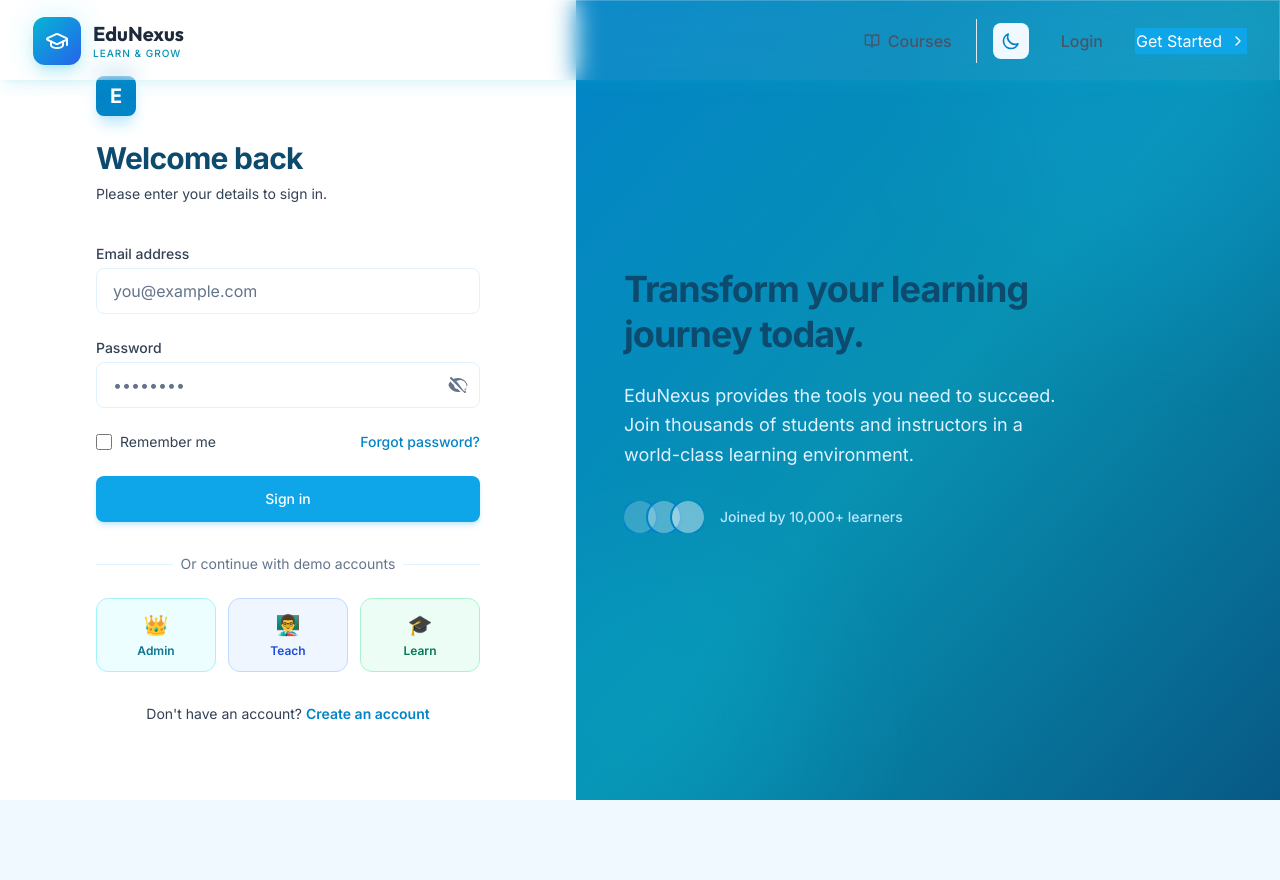
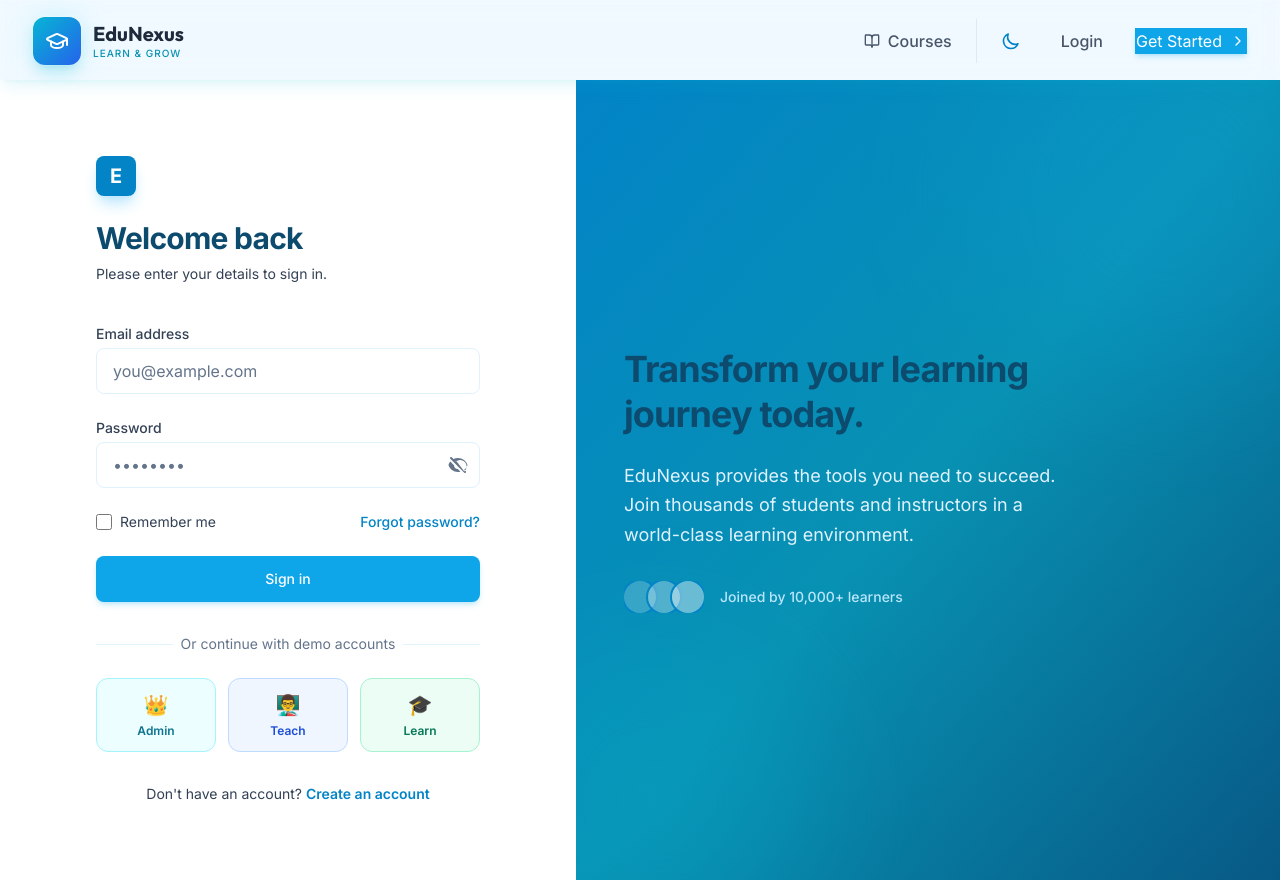
Before and after one commit to JAGADISHSUNILPEDNEKAR/edunexus, a React (Vite) app in the folder client/: page /login in a window 1280 px wide. Before the commit the page ends 800 px from the top, so only its background shows below. Built offline with nearby package versions, Linux system fonts and the light colour scheme; no server answers.

Commit message:
Fixed header and widgets

```diff
--- a/client/src/App.jsx
+++ b/client/src/App.jsx
@@ -1,7 +1,7 @@
 // Updated App.jsx with Landing Page
 // Replace: client/src/App.jsx
 
-import { BrowserRouter as Router, Routes, Route, Navigate } from 'react-router-dom'
+import { BrowserRouter as Router, Routes, Route, Navigate, useLocation } from 'react-router-dom'
 import { AuthProvider } from './context/AuthContext'
 import { ThemeProvider } from './context/ThemeContext'
 import Navbar from './components/layout/Navbar'
@@ -18,14 +18,14 @@ import CreateCourse from './components/courses/CreateCourse'
 import ChatRoom from './components/chat/ChatRoom'
 import UserProfile from './components/user/UserProfile'
 
-function App() {
+const MainContent = () => {
+  const location = useLocation()
+  const isLandingPage = location.pathname === '/'
+
   return (
-    <AuthProvider>
-      <ThemeProvider>
-        <Router>
     <div className="min-h-screen bg-bg-secondary text-text-primary font-sans transition-colors duration-200">
       <Navbar />
-            <main>
+      <main className={!isLandingPage ? 'pt-20' : ''}>
         <Routes>
           {/* Public routes */}
           <Route path="/" element={<LandingPage />} />
@@ -77,6 +77,15 @@ function App() {
         </Routes>
       </main>
     </div>
+  )
+}
+
+function App() {
+  return (
+    <AuthProvider>
+      <ThemeProvider>
+        <Router>
+          <MainContent />
         </Router>
       </ThemeProvider>
     </AuthProvider>
```
Lines whose indentation alone changed are shown as unchanged.
